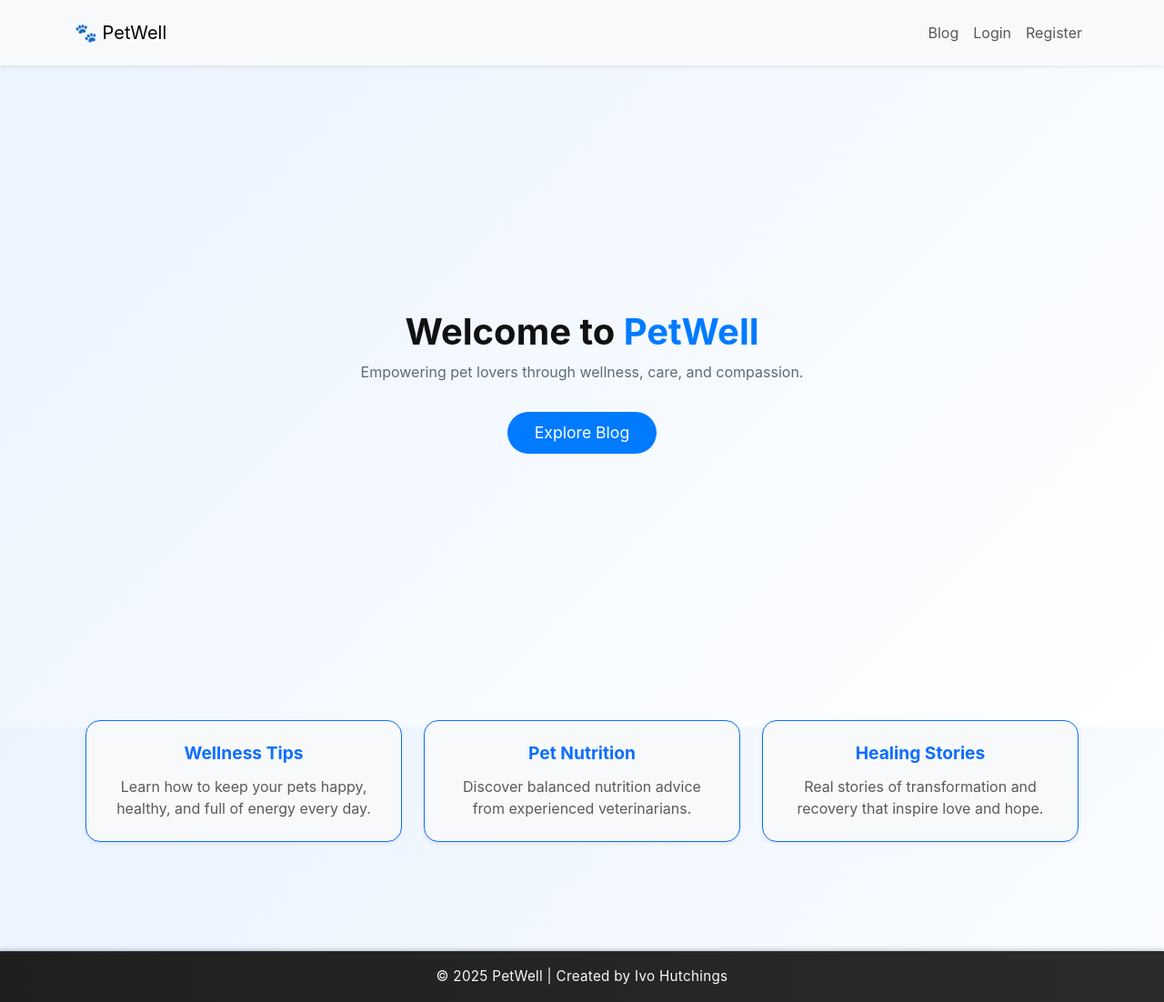
After one commit to bobes81/Petwell, a Django app: template templates/index.html in a window 1280 px wide. The commit adds this page. Shown: the whole page at 91% size. Run offline with Django 3.2, Linux system fonts and the light colour scheme; the template is opened without the code that fills it, so the values that code supplies are empty.

Commit message:
Refine homepage cards layout and styling

```diff
--- a/static/css/style.css
+++ b/static/css/style.css
@@ -155,3 +155,31 @@ footer a:hover {
     border-radius: 10px;
   }
 }
+
+/* --- Home Feature Cards --- */
+.features {
+    margin-top: -30px; /* posune karty výš k hero sekci */
+}
+
+.feature-card {
+    transition: all 0.3s ease;
+    background: #f8fbff;
+}
+
+.feature-card:hover {
+    transform: translateY(-6px);
+    background: #e9f2ff;
+    box-shadow: 0 10px 25px rgba(0, 123, 255, 0.15);
+}
+
+.feature-card h5 {
+    font-size: 1.2rem;
+    margin-bottom: 0.8rem;
+}
+
+@media (max-width: 768px) {
+    .features {
+        margin-top: 0;
+        padding: 1.5rem;
+    }
+}
--- /dev/null
+++ b/templates/index.html
@@ -0,0 +1,35 @@
+{% extends "base.html" %}
+{% load static %}
+
+{% block extra_title %}- Home{% endblock %}
+
+{% block content %}
+<section class="hero text-center">
+    <h1>Welcome to <span>PetWell</span></h1>
+    <p>Empowering pet lovers through wellness, care, and compassion.</p>
+    <a href="{% url 'blog_list' %}" class="btn btn-primary mt-3">Explore Blog</a>
+</section>
+
+<section class="features container text-center my-5 py-4">
+    <div class="row justify-content-center g-4">
+        <div class="col-md-4">
+            <div class="feature-card p-4 border border-primary bg-light rounded-4 shadow-sm">
+                <h5 class="fw-bold text-primary">Wellness Tips</h5>
+                <p class="text-muted mb-0">Learn how to keep your pets happy, healthy, and full of energy every day.</p>
+            </div>
+        </div>
+        <div class="col-md-4">
+            <div class="feature-card p-4 border border-primary bg-light rounded-4 shadow-sm">
+                <h5 class="fw-bold text-primary">Pet Nutrition</h5>
+                <p class="text-muted mb-0">Discover balanced nutrition advice from experienced veterinarians.</p>
+            </div>
+        </div>
+        <div class="col-md-4">
+            <div class="feature-card p-4 border border-primary bg-light rounded-4 shadow-sm">
+                <h5 class="fw-bold text-primary">Healing Stories</h5>
+                <p class="text-muted mb-0">Real stories of transformation and recovery that inspire love and hope.</p>
+            </div>
+        </div>
+    </div>
+</section>
+{% endblock %}
```
